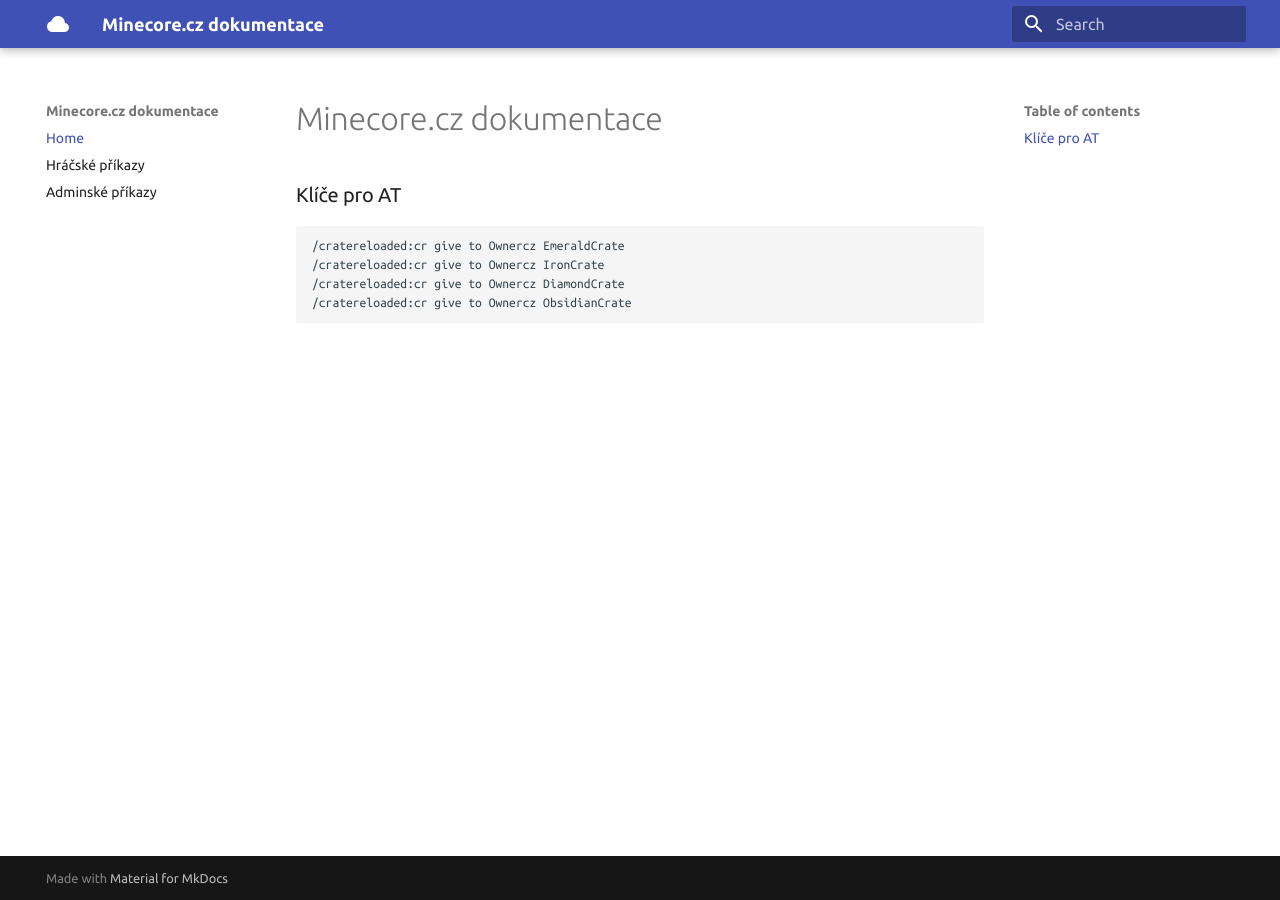
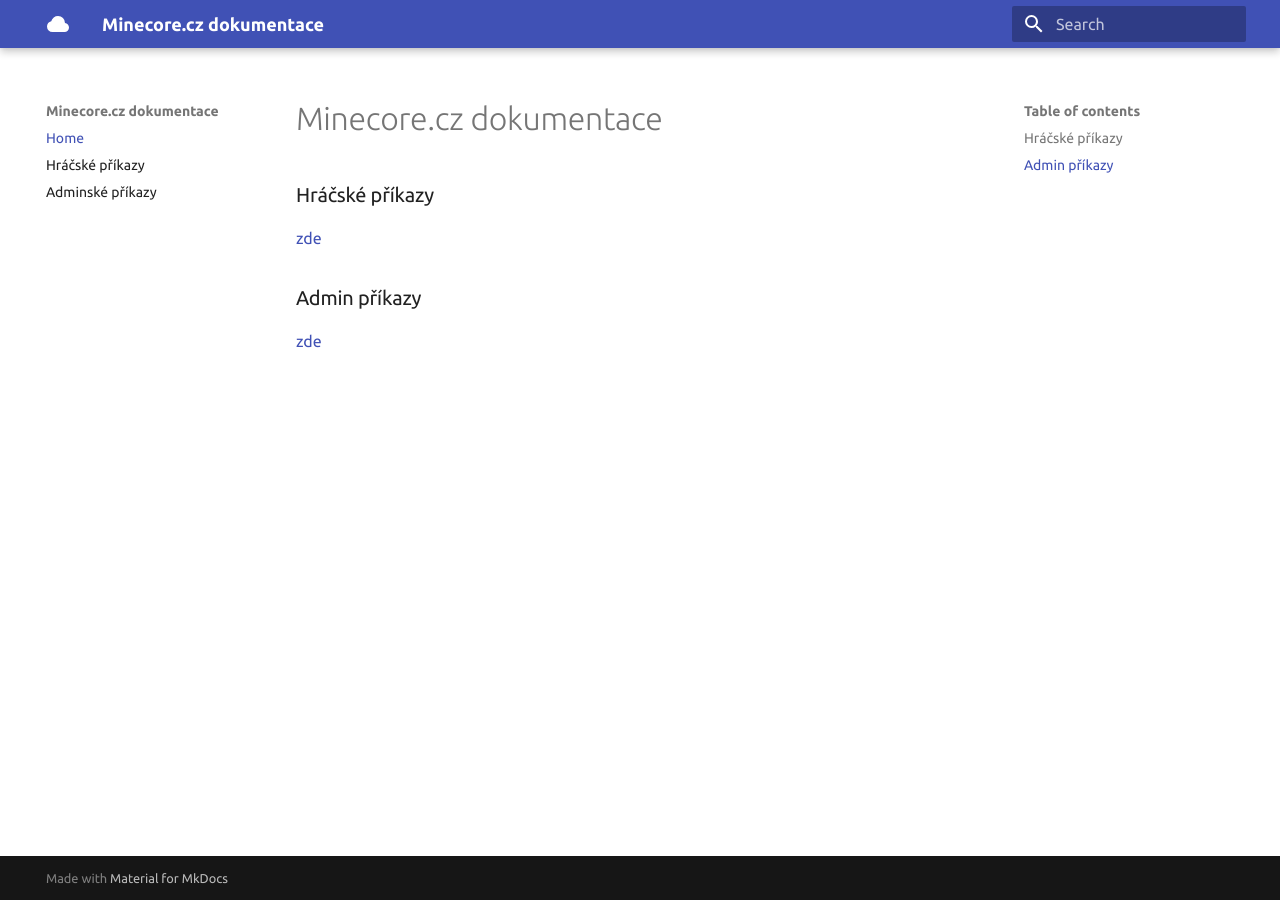
Before and after one commit to Ownercz/minecore-docs, an MkDocs documentation site: the page built from docs/index.md, in a window 1280 px wide. Built offline with MkDocs 1.6.1 and Material for MkDocs 9.7.7, drawn with Linux system fonts in a browser that asks for light colours.

Commit message:
Update index.md

````diff
--- a/docs/index.md
+++ b/docs/index.md
@@ -1,10 +1,8 @@
 # Minecore.cz dokumentace
 
 
-### Klíče pro AT
-```
-/cratereloaded:cr give to Ownercz EmeraldCrate
-/cratereloaded:cr give to Ownercz IronCrate
-/cratereloaded:cr give to Ownercz DiamondCrate
-/cratereloaded:cr give to Ownercz ObsidianCrate
-```
+### Hráčské příkazy
+[zde](/player)
+
+### Admin příkazy
+[zde](/admin)
````
